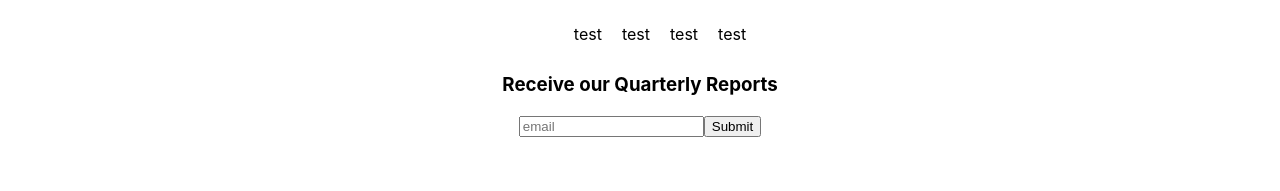
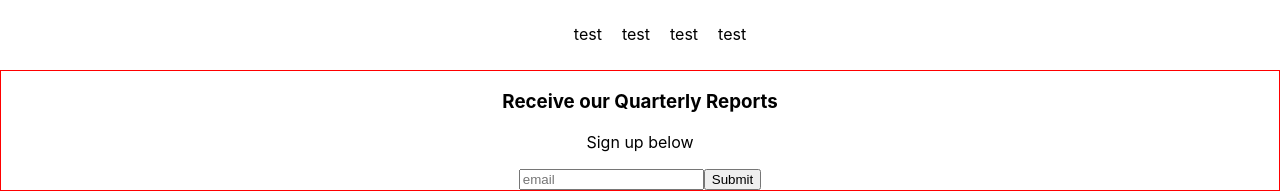
Before and after one commit to DevBara/React-Industry-Standard, a React (Create React App) app: page /KeyTopics in a window 1280 px wide. Shown: the part 914-1105 px from the top of the page. Before the commit the page ends 1051 px from the top, so only its background shows below. Built offline with nearby package versions, Linux system fonts and the light colour scheme.

Commit message:
test styling & text edits

```diff
--- a/src/App.css
+++ b/src/App.css
@@ -32,7 +32,10 @@ li{
 
 
 /* Footer Styling */
-
+.footerParent{
+  border: 1px solid red;
+  padding: 0px;
+}
 
 
 /* End Footer Styling */
--- a/src/components/Footer.js
+++ b/src/components/Footer.js
@@ -7,6 +7,7 @@ export default class Footer extends Component {
                 <div className="footer-child">
                     <div className='footer-titles-parent'>
                         <h3>Receive our Quarterly Reports</h3>
+                        <p>Sign up below</p>
                     </div>
                     <div className="footer-newsletter-elements">
                         <input className="footer-input" type="text" placeholder="email"></input>
```
